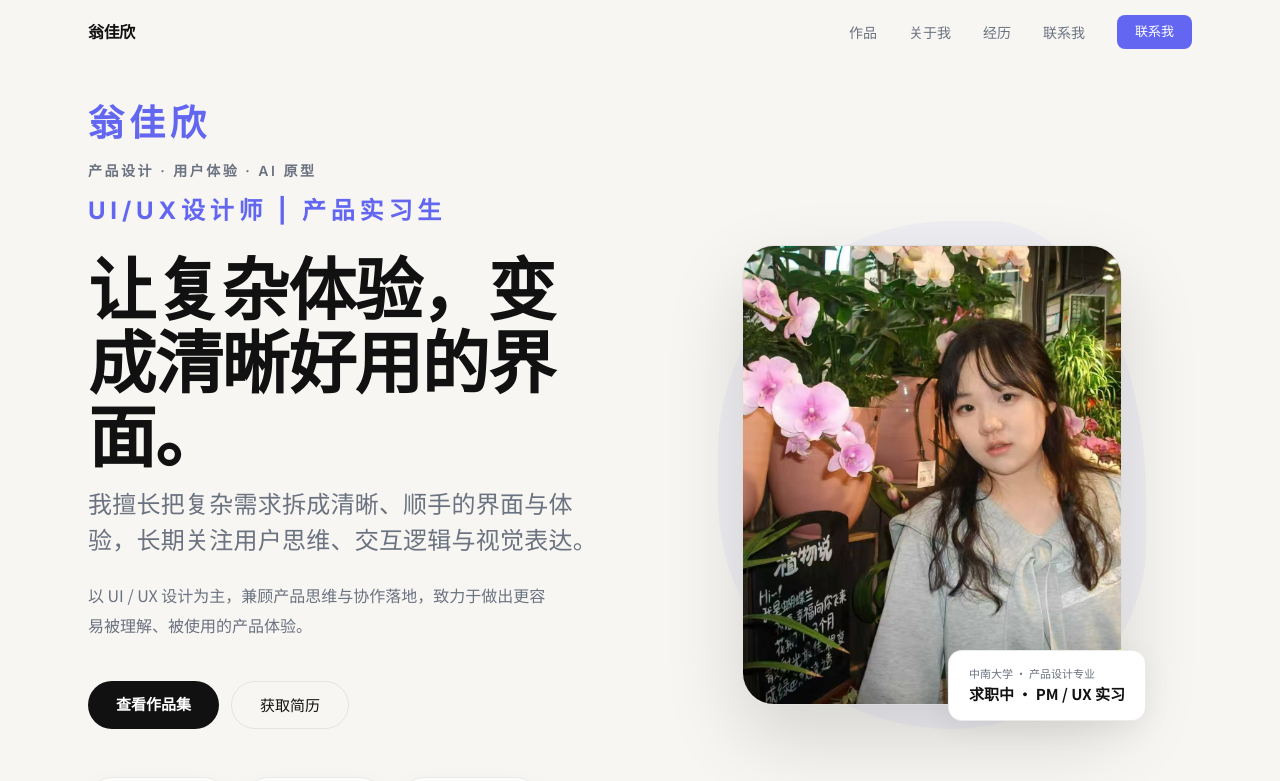
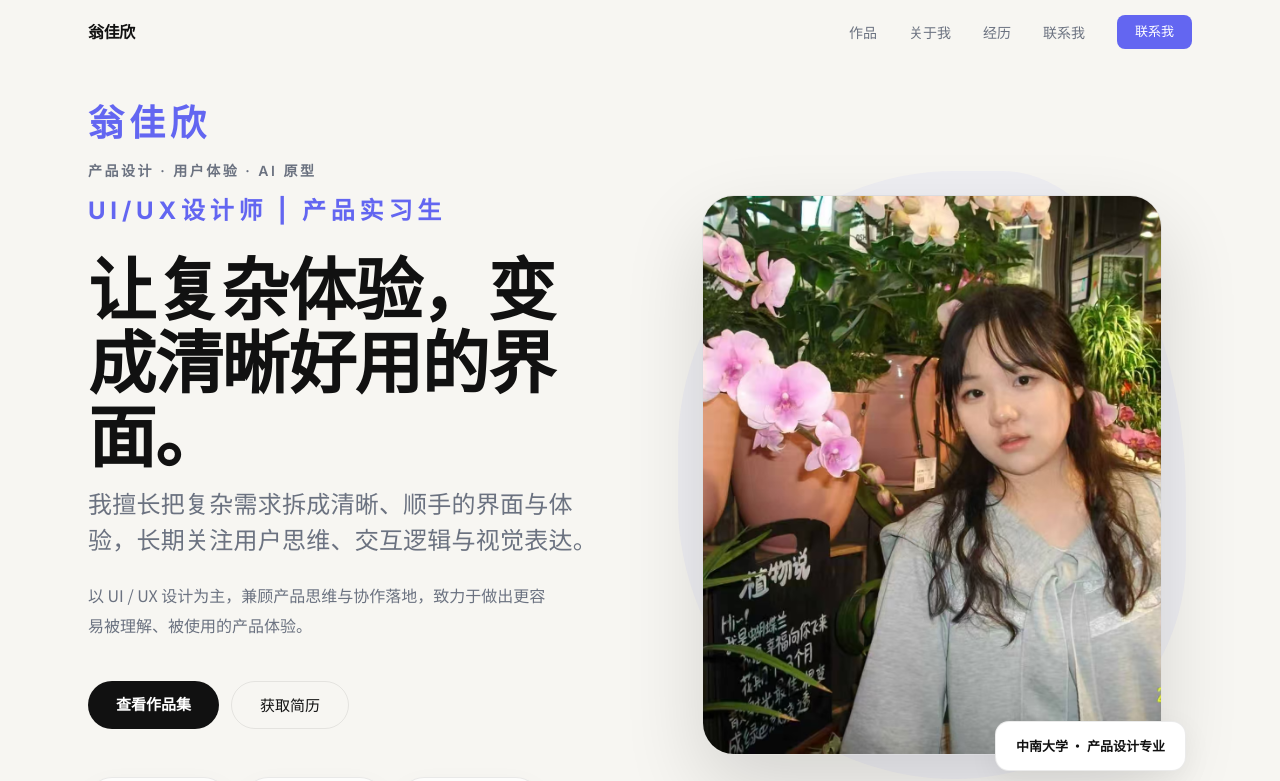
Before and after one commit to wweng6899-lgtm/portfolio-site, a React (Vite) app: page / in a window 1280 px wide. Shown: the top 781 px of the page. Built offline with nearby package versions, Linux system fonts and the light colour scheme.

Commit message:
Enlarge hero photo, simplify profile badge, and update resume file

```diff
--- a/src/app/App.tsx
+++ b/src/app/App.tsx
@@ -292,8 +292,8 @@ function Hero() {
               />
               <div
                 style={{
-                  width: 380,
-                  height: 460,
+                  width: 460,
+                  height: 560,
                   borderRadius: 32,
                   overflow: "hidden",
                   boxShadow: "0 32px 80px rgba(0,0,0,0.14)",
@@ -325,10 +325,7 @@ function Hero() {
                   zIndex: 2,
                 }}
               >
-                <div style={{ fontSize: 11, color: C.muted, fontFamily: "'Noto Sans SC', sans-serif" }}>中南大学 · 产品设计专业</div>
-                <div style={{ fontSize: 15, fontWeight: 600, color: C.text, fontFamily: "'Noto Sans SC', sans-serif", marginTop: 2 }}>
-                  求职中 · PM / UX 实习
-                </div>
+                <div style={{ fontSize: 13, fontWeight: 700, color: C.text, fontFamily: "'Noto Sans SC', sans-serif" }}>中南大学 · 产品设计专业</div>
               </motion.div>
             </div>
           </motion.div>
```
